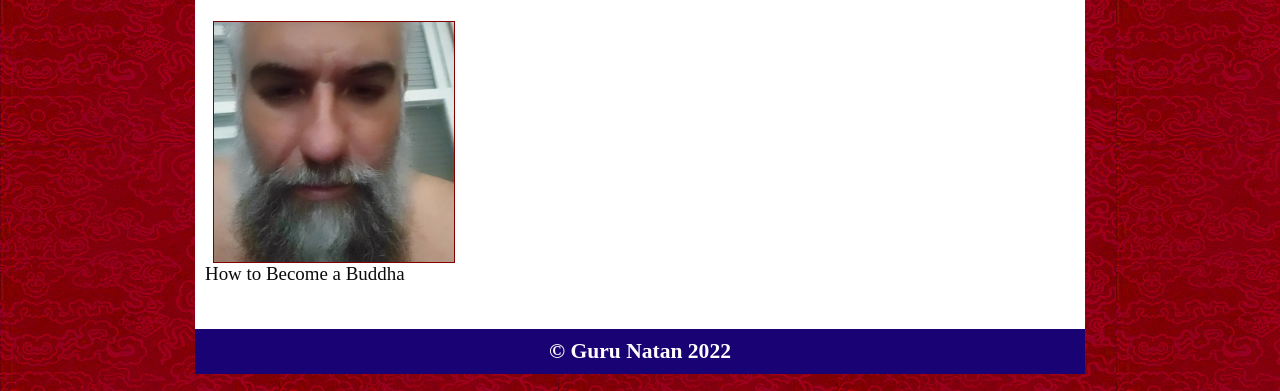
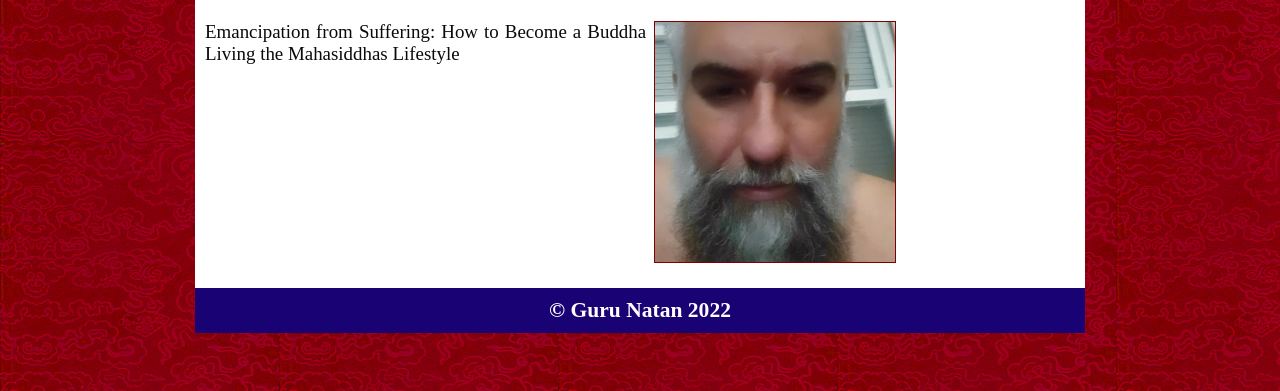
Before and after one commit to nathanpuri/website, an Astro site: page /teachings in a window 1280 px wide. Shown: the part 409-800 px from the top of the page. Built offline with nearby package versions, Linux system fonts and the light colour scheme; Astro itself is replaced by a stand-in of ours.

Commit message:
Update Pages “teachings”

```diff
--- a/src/pages/teachings.md
+++ b/src/pages/teachings.md
@@ -5,4 +5,5 @@
 date: 2022-07-22T16:03:49.254Z
 thumbnail: /uploads/img_20220731_101048_238.jpg
 ---
-How to Become a Buddha
+Emancipation from Suffering:
+How to Become a Buddha Living the Mahasiddhas Lifestyle
```
